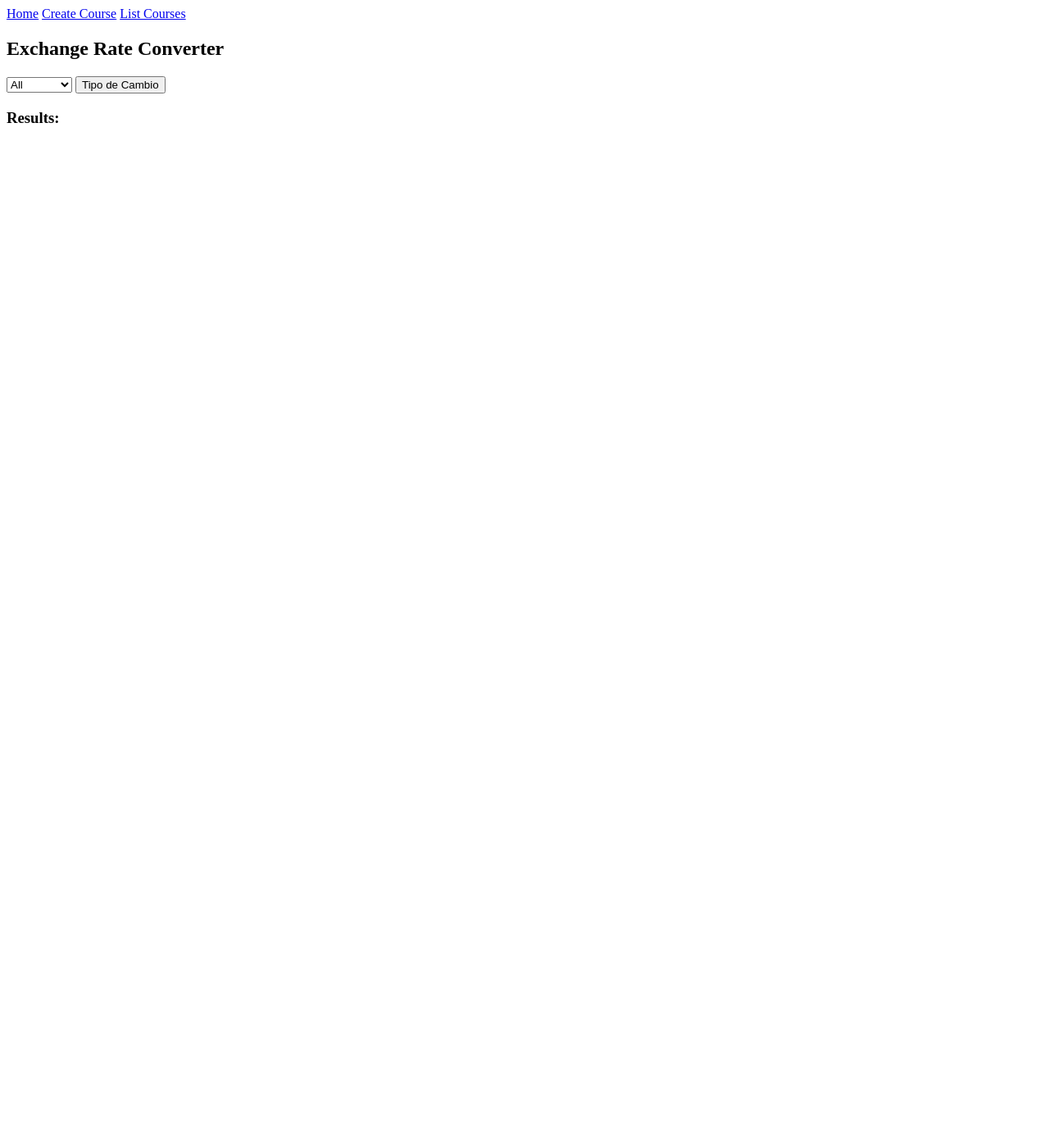
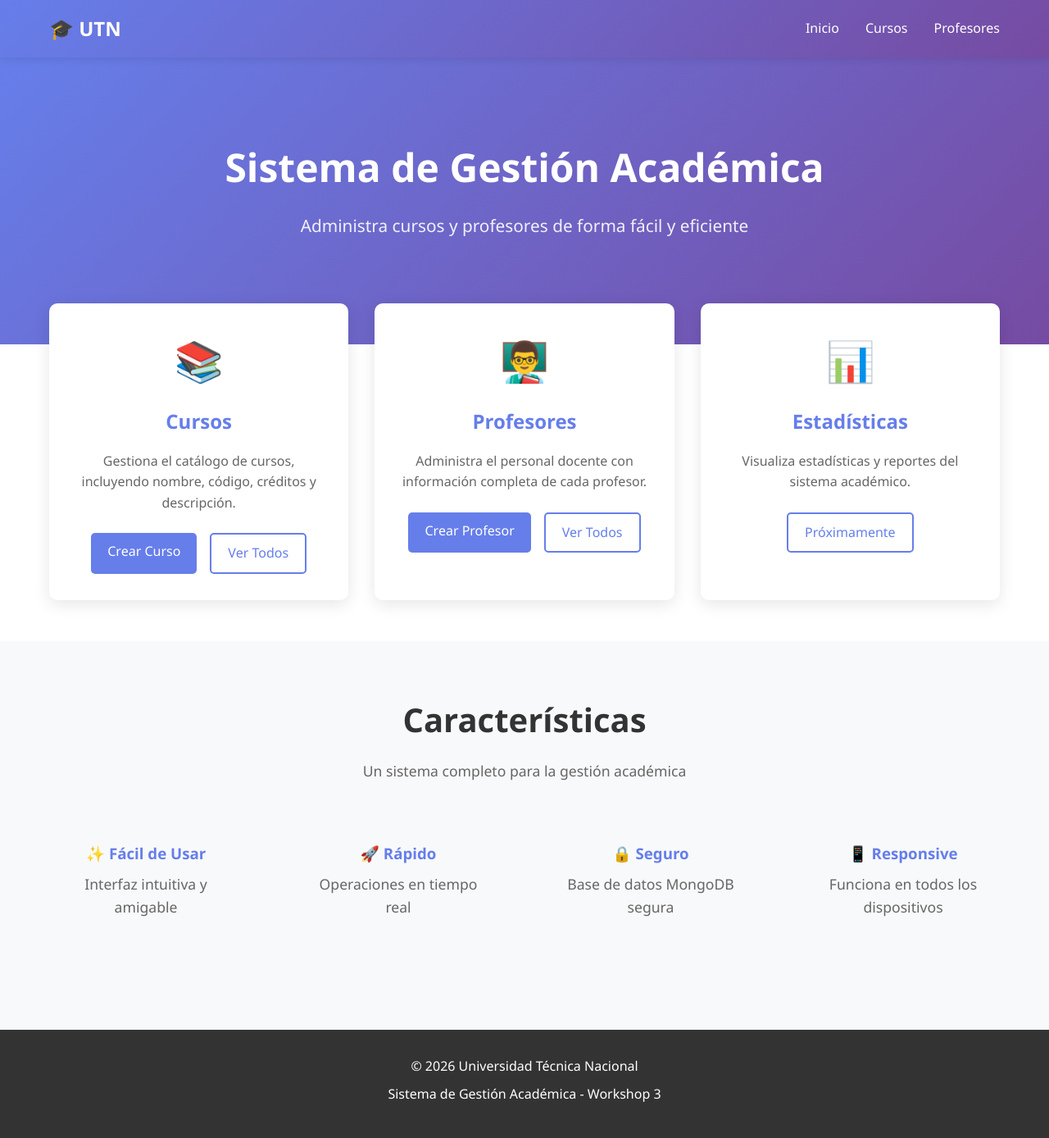
Before and after one commit to Ithaki-dev/Progra_web_II, a plain HTML site: page Workshop_3/client/index.html in a window 1280 px wide. Shown: the whole page at 82% size. Before the commit the page ends 800 px from the top, so only its background shows below. Drawn offline with Linux system fonts and the light colour scheme.

Commit message:
feat: create modern landing page for academic management system

```diff
--- a/Workshop_3/client/index.html
+++ b/Workshop_3/client/index.html
@@ -3,52 +3,340 @@
 <head>
   <meta charset="UTF-8">
   <meta name="viewport" content="width=device-width, initial-scale=1.0">
-  <title>Week 1 - Consume API</title>
-  <script>
-    const completed = (response) => {
-      const data = response.target.responseText;
-      document.getElementById('result').innerHTML = data;
-    };
-
-    const error = () => console.log(this.responseText);
-
-    function getExchange() {
-      const currency = document.getElementById('type').value;
-      const ajaxRequest = new XMLHttpRequest(); //AJAX
-      ajaxRequest.addEventListener("load", completed);
-      ajaxRequest.addEventListener("error", error);
-      ajaxRequest.open("GET", `http://localhost:3001/tipocambio?type=${currency}`);
-      ajaxRequest.send();
+  <title>UTN - Sistema de Gestión Académica</title>
+  <style>
+    * {
+      margin: 0;
+      padding: 0;
+      box-sizing: border-box;
     }
 
-    function getExchangeUsingFetch() {
-      const currency = document.getElementById('type').value;
-      fetch(`http://localhost:3001/tipocambio?type=${currency}`)
-        .then(response => response.json())
-        .then(data => {
-          document.getElementById('result').innerHTML = JSON.stringify(data);
-        })
-        .catch(error => console.log('Error:', error));
+    body {
+      font-family: 'Segoe UI', Tahoma, Geneva, Verdana, sans-serif;
+      line-height: 1.6;
+      color: #333;
     }
-  </script>
+
+    /* Header y Navegación */
+    header {
+      background: linear-gradient(135deg, #667eea 0%, #764ba2 100%);
+      color: white;
+      padding: 1rem 0;
+      box-shadow: 0 2px 10px rgba(0,0,0,0.1);
+      position: sticky;
+      top: 0;
+      z-index: 100;
+    }
+
+    nav {
+      max-width: 1200px;
+      margin: 0 auto;
+      display: flex;
+      justify-content: space-between;
+      align-items: center;
+      padding: 0 20px;
+    }
+
+    .logo {
+      font-size: 1.5rem;
+      font-weight: bold;
+      text-decoration: none;
+      color: white;
+    }
+
+    .nav-links {
+      display: flex;
+      gap: 2rem;
+      list-style: none;
+    }
+
+    .nav-links a {
+      color: white;
+      text-decoration: none;
+      transition: opacity 0.3s;
+      font-weight: 500;
+    }
+
+    .nav-links a:hover {
+      opacity: 0.8;
+    }
+
+    /* Hero Section */
+    .hero {
+      background: linear-gradient(135deg, #667eea 0%, #764ba2 100%);
+      color: white;
+      padding: 6rem 20px;
+      text-align: center;
+    }
+
+    .hero h1 {
+      font-size: 3rem;
+      margin-bottom: 1rem;
+      animation: fadeInDown 1s;
+    }
+
+    .hero p {
+      font-size: 1.3rem;
+      margin-bottom: 2rem;
+      opacity: 0.9;
+      animation: fadeInUp 1s;
+    }
+
+    /* Cards Container */
+    .container {
+      max-width: 1200px;
+      margin: -50px auto 50px;
+      padding: 0 20px;
+      position: relative;
+    }
+
+    .cards {
+      display: grid;
+      grid-template-columns: repeat(auto-fit, minmax(300px, 1fr));
+      gap: 2rem;
+    }
+
+    .card {
+      background: white;
+      border-radius: 10px;
+      padding: 2rem;
+      box-shadow: 0 5px 20px rgba(0,0,0,0.1);
+      transition: transform 0.3s, box-shadow 0.3s;
+      text-align: center;
+    }
+
+    .card:hover {
+      transform: translateY(-10px);
+      box-shadow: 0 10px 30px rgba(0,0,0,0.2);
+    }
+
+    .card-icon {
+      font-size: 3rem;
+      margin-bottom: 1rem;
+    }
+
+    .card h2 {
+      color: #667eea;
+      margin-bottom: 1rem;
+      font-size: 1.5rem;
+    }
+
+    .card p {
+      color: #666;
+      margin-bottom: 1.5rem;
+    }
+
+    .card-buttons {
+      display: flex;
+      gap: 1rem;
+      justify-content: center;
+    }
+
+    .btn {
+      padding: 10px 20px;
+      border-radius: 5px;
+      text-decoration: none;
+      font-weight: 500;
+      transition: all 0.3s;
+      display: inline-block;
+    }
+
+    .btn-primary {
+      background: #667eea;
+      color: white;
+    }
+
+    .btn-primary:hover {
+      background: #5568d3;
+    }
+
+    .btn-secondary {
+      background: transparent;
+      color: #667eea;
+      border: 2px solid #667eea;
+    }
+
+    .btn-secondary:hover {
+      background: #667eea;
+      color: white;
+    }
+
+    /* Features Section */
+    .features {
+      background: #f8f9fa;
+      padding: 4rem 20px;
+      text-align: center;
+    }
+
+    .features h2 {
+      font-size: 2.5rem;
+      margin-bottom: 1rem;
+      color: #333;
+    }
+
+    .features p {
+      color: #666;
+      font-size: 1.1rem;
+      max-width: 600px;
+      margin: 0 auto 3rem;
+    }
+
+    .feature-list {
+      display: grid;
+      grid-template-columns: repeat(auto-fit, minmax(250px, 1fr));
+      gap: 2rem;
+      max-width: 1200px;
+      margin: 0 auto;
+    }
+
+    .feature-item {
+      padding: 1.5rem;
+    }
+
+    .feature-item h3 {
+      color: #667eea;
+      margin-bottom: 0.5rem;
+    }
+
+    /* Footer */
+    footer {
+      background: #333;
+      color: white;
+      text-align: center;
+      padding: 2rem 20px;
+    }
+
+    footer p {
+      margin-bottom: 0.5rem;
+    }
+
+    /* Animations */
+    @keyframes fadeInDown {
+      from {
+        opacity: 0;
+        transform: translateY(-20px);
+      }
+      to {
+        opacity: 1;
+        transform: translateY(0);
+      }
+    }
+
+    @keyframes fadeInUp {
+      from {
+        opacity: 0;
+        transform: translateY(20px);
+      }
+      to {
+        opacity: 1;
+        transform: translateY(0);
+      }
+    }
+
+    /* Responsive */
+    @media (max-width: 768px) {
+      .hero h1 {
+        font-size: 2rem;
+      }
+
+      .hero p {
+        font-size: 1rem;
+      }
+
+      .nav-links {
+        gap: 1rem;
+      }
+
+      .cards {
+        grid-template-columns: 1fr;
+      }
+    }
+  </style>
 </head>
+<body>
+  <!-- Header -->
+  <header>
+    <nav>
+      <a href="index.html" class="logo">🎓 UTN</a>
+      <ul class="nav-links">
+        <li><a href="index.html">Inicio</a></li>
+        <li><a href="list-courses.html">Cursos</a></li>
+        <li><a href="list-profesores.html">Profesores</a></li>
+      </ul>
+    </nav>
+  </header>
 
-<body>
-  <nav style="margin-bottom: 20px;">
-    <a href="index.html">Home</a>
-    <a href="create-course.html">Create Course</a>
-    <a href="list-courses.html">List Courses</a>
-  </nav>
+  <!-- Hero Section -->
+  <section class="hero">
+    <h1>Sistema de Gestión Académica</h1>
+    <p>Administra cursos y profesores de forma fácil y eficiente</p>
+  </section>
 
-  <h2>Exchange Rate Converter</h2>
-  <select id="type">
-    <option value="all">All</option>
-    <option value="eur">Euro</option>
-    <option value="usd">US Dollar</option>
-  </select>
-  <button onclick="getExchangeUsingFetch();">Tipo de Cambio</button>
-  <h3>Results:</h3>
-  <div id="result"></div>
+  <!-- Main Content -->
+  <div class="container">
+    <div class="cards">
+      <!-- Card Cursos -->
+      <div class="card">
+        <div class="card-icon">📚</div>
+        <h2>Cursos</h2>
+        <p>Gestiona el catálogo de cursos, incluyendo nombre, código, créditos y descripción.</p>
+        <div class="card-buttons">
+          <a href="create-course.html" class="btn btn-primary">Crear Curso</a>
+          <a href="list-courses.html" class="btn btn-secondary">Ver Todos</a>
+        </div>
+      </div>
+
+      <!-- Card Profesores -->
+      <div class="card">
+        <div class="card-icon">👨‍🏫</div>
+        <h2>Profesores</h2>
+        <p>Administra el personal docente con información completa de cada profesor.</p>
+        <div class="card-buttons">
+          <a href="create-profesor.html" class="btn btn-primary">Crear Profesor</a>
+          <a href="list-profesores.html" class="btn btn-secondary">Ver Todos</a>
+        </div>
+      </div>
+
+      <!-- Card Estadísticas -->
+      <div class="card">
+        <div class="card-icon">📊</div>
+        <h2>Estadísticas</h2>
+        <p>Visualiza estadísticas y reportes del sistema académico.</p>
+        <div class="card-buttons">
+          <a href="#" class="btn btn-secondary">Próximamente</a>
+        </div>
+      </div>
+    </div>
+  </div>
+
+  <!-- Features Section -->
+  <section class="features">
+    <h2>Características</h2>
+    <p>Un sistema completo para la gestión académica</p>
+    <div class="feature-list">
+      <div class="feature-item">
+        <h3>✨ Fácil de Usar</h3>
+        <p>Interfaz intuitiva y amigable</p>
+      </div>
+      <div class="feature-item">
+        <h3>🚀 Rápido</h3>
+        <p>Operaciones en tiempo real</p>
+      </div>
+      <div class="feature-item">
+        <h3>🔒 Seguro</h3>
+        <p>Base de datos MongoDB segura</p>
+      </div>
+      <div class="feature-item">
+        <h3>📱 Responsive</h3>
+        <p>Funciona en todos los dispositivos</p>
+      </div>
+    </div>
+  </section>
+
+  <!-- Footer -->
+  <footer>
+    <p>&copy; 2026 Universidad Técnica Nacional</p>
+    <p>Sistema de Gestión Académica - Workshop 3</p>
+  </footer>
 </body>
-
 </html>
```
